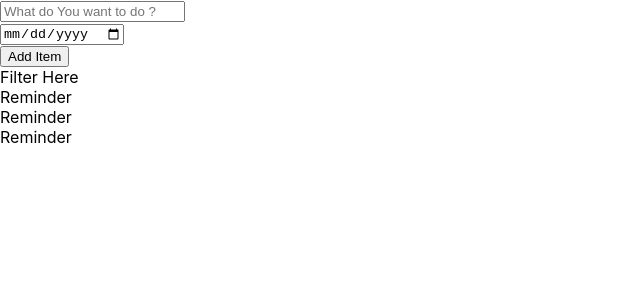
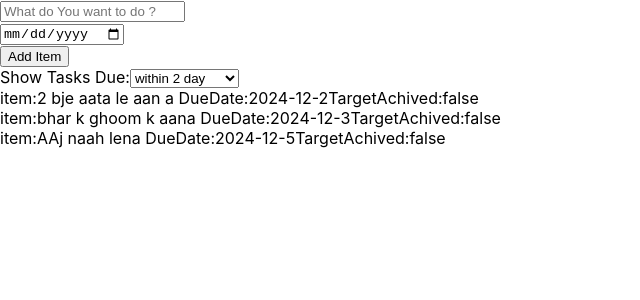
Before and after one commit to mrMohitTiwari/Reminder-App, a React (Create React App) app: page / in a window 1280 px wide. Shown: the top 300 px of the page, without its empty margins (0-640 px from the left). Built offline with nearby package versions, Linux system fonts and the light colour scheme.

Commit message:
Completed the satic version of app

```diff
--- a/src/FilterSelect.js
+++ b/src/FilterSelect.js
@@ -1,5 +1,17 @@
 function FilterSelect() {
-  return <div>Filter Here</div>;
+  return (
+    <>
+      <label htmlFor="filterReminders">
+        Show Tasks Due:
+        <select id="filterReminders" value="2day">
+          <option value="2day">within 2 day</option>
+          <option value="1week">within 1 week</option>
+          <option value="30days">within 30 Days</option>
+          <option value="all">Any Time</option>
+        </select>
+      </label>
+    </>
+  );
 }
 
 export default FilterSelect;
--- a/src/Reminder.js
+++ b/src/Reminder.js
@@ -1,5 +1,10 @@
-function Reminder() {
-  return <div>Reminder</div>;
+function Reminder(props) {
+  return (
+    <div>
+      item:{props.text} DueDate:{props.date}
+      TargetAchived:{String(props.isCompleted)}
+    </div>
+  );
 }
 
 export default Reminder;
--- a/src/RemindersList.js
+++ b/src/RemindersList.js
@@ -3,11 +3,20 @@ import Reminder from "./Reminder";
 function RemindersList() {
   return (
     <>
-      <Reminder />
-      <Reminder />
-      <Reminder />
+      <Reminder
+        text="2 bje aata le aan a"
+        date="2024-12-2"
+        isCompleted={false}
+      />
+      <Reminder
+        text="bhar k ghoom k aana"
+        date="2024-12-3"
+        isCompleted={false}
+      />
+      <Reminder text="AAj naah lena" date="2024-12-5" isCompleted={false} />
     </>
   );
 }
 
 export default RemindersList;
+// with every remainder component we will pass props
```
